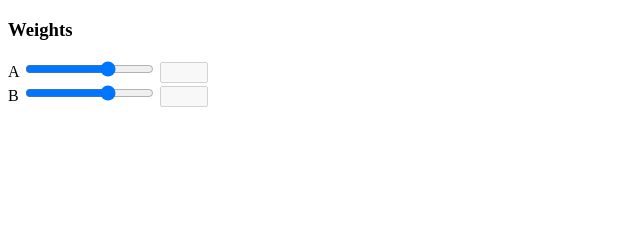
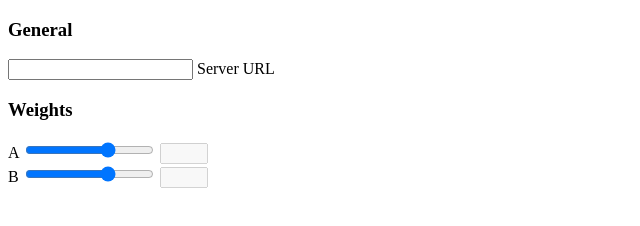
Before and after one commit to Jugendhackt/web-of-web-trust-client, a website built with Parcel: page src/options/ui.html in a window 1280 px wide. Shown: the whole page, without its empty margins (0-640 px from the left). Built offline with nearby package versions, Linux system fonts and the light colour scheme; what webext-options-sync would draw is missing.

Commit message:
Add serverURL option

```diff
--- a/src/options/storage.js
+++ b/src/options/storage.js
@@ -2,6 +2,7 @@ import OptionsSync from 'webext-options-sync';
 
 export default new OptionsSync({
     defaults: {
+        serverUrl: "http://127.0.0.1:8000/",
         weightA: 1,
         weightB: 1
     },
--- a/src/options/ui.html
+++ b/src/options/ui.html
@@ -3,6 +3,11 @@
 <title>Options</title>
 
 <form id="options-form" class="detail-view-container">
+    <h3>General</h3>
+    <div class="general-options">
+        <input type="text" name="serverUrl" id="option-serverUrl"/>
+        <label for="option-serverUrl">Server URL</label>
+    </div>
     <h3>Weights</h3>
     <div class="weight-picker">
         <div class="weight-inputs">
```
Also changed, not shown: src/popup/main.html (+1 -1 lines).
